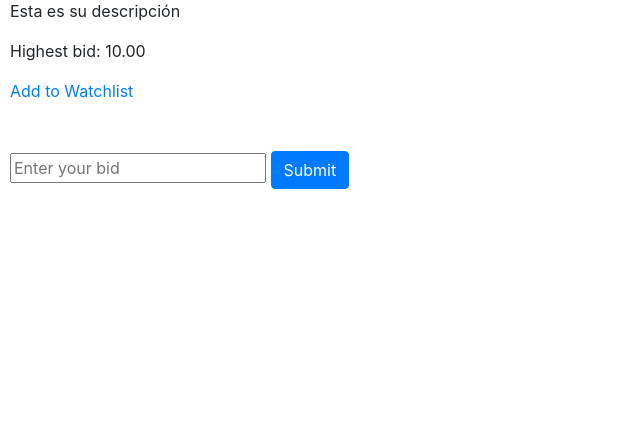
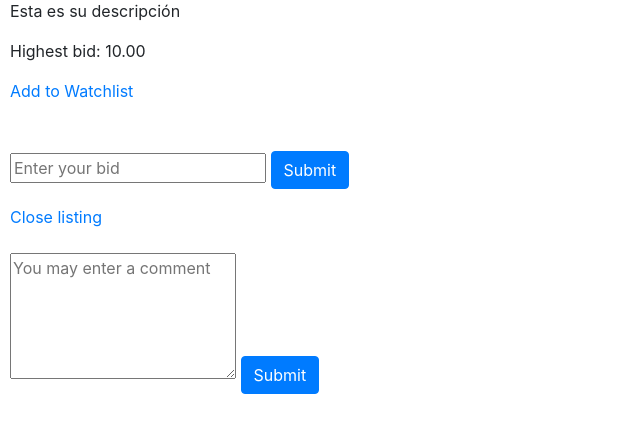
Before and after one commit to GonzoTBA/e-commerce-django-learning-project, a Django app: page /listing-view/1 in a window 1280 px wide. Shown: the part 220-653 px from the top of the page, without its empty margins (0-640 px from the left). Run offline with Django 3.2, Linux system fonts and the light colour scheme; a user stored in the database is signed in; data comes from the database, SQL or seed files in the repository; both versions use the stored data as it was after the commit; parts of the project's set-up code (start-up, migrations or seed data) failed here and were passed over; some libraries are stand-ins or nearby versions.

Commit message:
Comments are now recorded

```diff
--- a/auctions/models.py
+++ b/auctions/models.py
@@ -23,9 +23,14 @@ class Bid(models.Model):
     bid_amount = models.DecimalField(max_digits=10, decimal_places=2)
 
 class Comment(models.Model):
-    comment = models.CharField(max_length=512)
-    listing = models.ForeignKey(Listing, on_delete=models.CASCADE)
+    text = models.CharField(max_length=512)
+    listing_id = models.IntegerField(null=False)
+    owner_id = models.IntegerField(null=False)
 
 class UsersListings(models.Model):
     user_id = models.IntegerField(null=False)
     listing_id = models.IntegerField(null=False)
+
+class ListingsComments(models.Model):
+    listing_id = models.IntegerField(null=False)
+    comment_id = models.IntegerField(null=False)
--- a/auctions/templates/auctions/listing-view.html
+++ b/auctions/templates/auctions/listing-view.html
@@ -30,13 +30,22 @@
         </form>
       </div>
       <div class="row pt-3">
-        {% if user_is_listing_owner and is_open %}
+        {% if user_is_listing_owner and listing.is_open %}
           <a href="{% url 'close' listing.id listing.highest_bidder_id %}">Close listing</a>
         {% endif %}
       </div>
+      <div class="row pt-4">
+        <form action="{% url 'add_comment' %}" method="POST">
+          {% csrf_token %}
+          <textarea placeholder="You may enter a comment" rows="5" cols="20" name="comment_text"></textarea>
+          <input type="hidden" name="owner_id" value="{{ user.id }}">
+          <input type="hidden" name="listing_id" value="{{ listing.id }}">
+          <button class="btn btn-primary" type="submit">Submit</button>
+        </form>
     </div>
+
     <div class="pt-5">
-      {% if user.id == listing.winner_id and not is_open %}
+      {% if user.id == listing.winner_id and not listing.is_open %}
         <h2>You have won the bid for this listing!</h2>
       {% endif %}
     </div>
--- a/auctions/urls.py
+++ b/auctions/urls.py
@@ -12,4 +12,5 @@ urlpatterns = [
     path("admin_watchlist/<int:user_id>/<str:action>/<int:listing_id>", views.admin_watchlist, name="admin_watchlist"),
     path("watchlist/<int:user_id>", views.watchlist, name="watchlist"),
     path("close/<int:listing_id>/<int:highest_bidder_id>", views.close, name="close"),
+    path("add_comment", views.add_comment, name="add_comment"),
 ]
--- a/auctions/views.py
+++ b/auctions/views.py
@@ -5,7 +5,7 @@ from django.http import HttpResponse, HttpResponseRedirect
 from django.shortcuts import redirect, render
 from django.urls import reverse
 
-from .models import User, Listing, UsersListings
+from .models import Comment, User, Listing, UsersListings
 
 
 def index(request):
@@ -74,12 +74,16 @@ def listing(request):
         listing_bid = request.GET.get("listing_bid")
         listing_category = request.GET.get("listing_category")
         img_url = request.GET.get("img_url")
+        user = request.user
         # Save listing object
         l = Listing(title=listing_title,
                     description=listing_description,
                     bid=listing_bid,
                     category=listing_category,
-                    img_url=img_url)
+                    img_url=img_url,
+                    highest_bidder_id=user.id,
+                    is_open=True,
+                    owner_id=user.id)
         l.save()
         return HttpResponseRedirect(reverse("index"))
     return render(request, "auctions/listing.html")
@@ -100,7 +104,7 @@ def listing_view(request, listing_id):
         listing_in_watchlist = False
 
     # Bid admin
-    if request.method == "POST":
+    if request.method == "POST" and request.POST.get('bid'):
         # Validate the bid
         bid = int(float(request.POST.get("bid")))
         price = int(float(request.POST.get("price")))
@@ -121,6 +125,9 @@ def listing_view(request, listing_id):
     user_is_listing_owner = False
     if user.id == listing.owner_id:
         user_is_listing_owner = True
+
+    print(user_is_listing_owner)
+    print(listing.is_open)
 
     return render(request, "auctions/listing-view.html", {
         "listing": listing,
@@ -160,3 +167,17 @@ def close(request, listing_id, highest_bidder_id):
     l = Listing.objects.filter(id=listing_id)
     l.update(winner_id = highest_bidder_id, is_open = False)
     return listing_view(request, listing_id)
+
+def add_comment(request):
+    """
+    Adds a new comment to the listing
+    """
+    if request.method == "POST":
+        c = Comment()
+        c.text = request.POST.get("comment_text")
+        c.listing_id = request.POST.get("listing_id")
+        c.owner_id = request.POST.get("owner_id")
+        c.save()
+        print(c.listing_id)
+        listing_id = c.listing_id
+        return listing_view(request, listing_id)
```
Also changed, not shown: auctions/migrations/0001_initial.py, auctions/migrations/0002_auto_20210514_1225.py (deleted), auctions/migrations/0003_rename_listing_owner_listing_listing_owner_id.py (deleted), auctions/migrations/0004_auto_20210514_1229.py (deleted), auctions/migrations/0005_remove_listing_listing_owner_id.py (deleted), auctions/migrations/0006_listing_img_url.py (deleted), auctions/migrations/0007_userslistings.py (deleted), auctions/migrations/0008_auto_20210515_1343.py (deleted), auctions/migrations/0009_auto_20210515_1406.py (deleted), auctions/migrations/0010_listing_highest_bid.py (deleted), auctions/migrations/0011_auto_20210519_1128.py (deleted), auctions/migrations/0012_listing_owner_id.py (deleted), auctions/migrations/0013_listing_winner_id.py (deleted), db.sqlite3.
